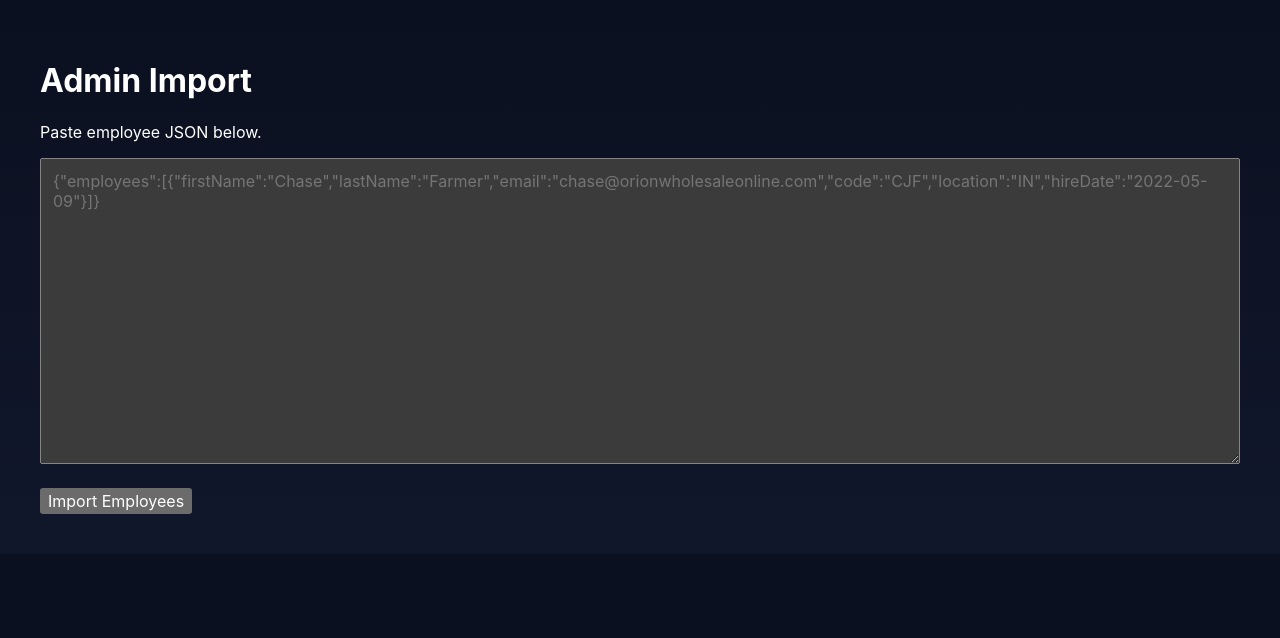
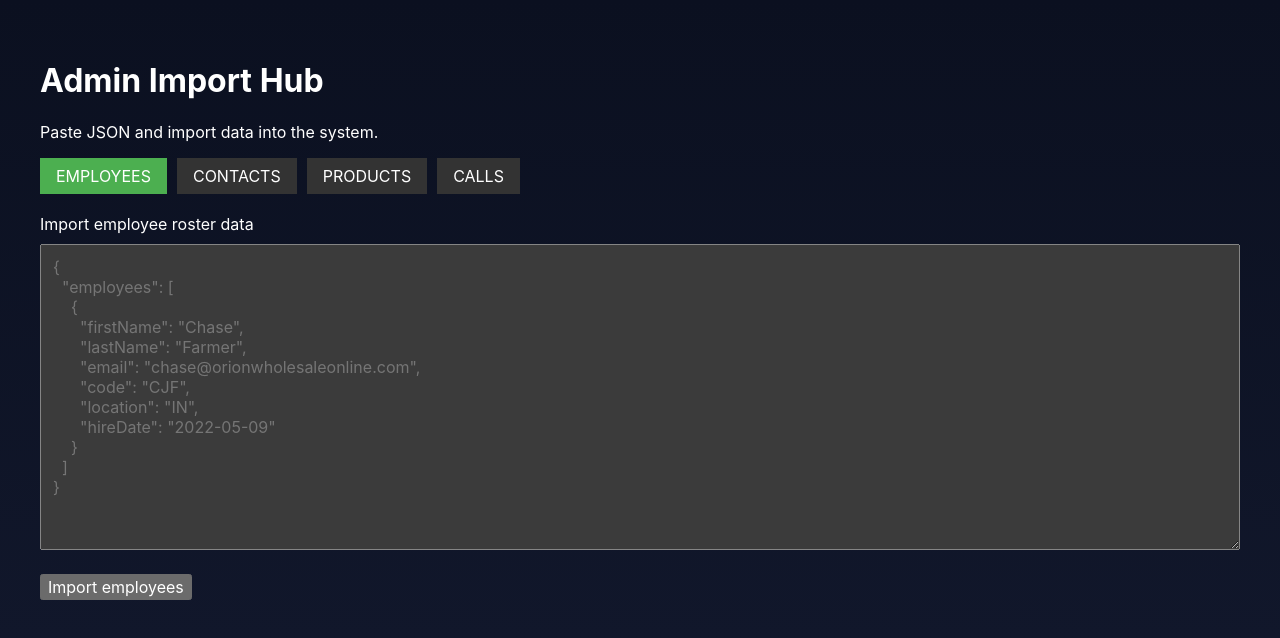
Before and after one commit to GeniusSeeker33/sales_simulator_orion, a React (Vite) app: page /admin/import in a window 1280 px wide. Shown: the top 638 px of the page. Built offline with nearby package versions, Linux system fonts and the light colour scheme.

Commit message:
modified files to add loading state and error handling to the contact import process, as well as to improve the user experience on the dashboard and employee pages. The changes include:

```diff
--- a/src/pages/AdminImport.jsx
+++ b/src/pages/AdminImport.jsx
@@ -1,18 +1,28 @@
 import { useState } from "react";
 
+const TABS = ["employees", "contacts", "products", "calls"];
+
 export default function AdminImport() {
+  const [activeTab, setActiveTab] = useState("employees");
   const [json, setJson] = useState("");
 
-  const importEmployees = async () => {
+  const handleImport = async () => {
+    let endpoint = "";
+
+    if (activeTab === "employees") endpoint = "/api/employees/import";
+    if (activeTab === "contacts") endpoint = "/api/contacts/import";
+    if (activeTab === "products") endpoint = "/api/products/import";
+    if (activeTab === "calls") endpoint = "/api/ringcentral/import";
+
     try {
-      const res = await fetch("/api/employees/import", {
+      const res = await fetch(endpoint, {
         method: "POST",
         headers: { "Content-Type": "application/json" },
         body: json,
       });
 
       const data = await res.json();
-      alert(`Imported ${data.count || 0} employees`);
+      alert(`Imported ${data.count || 0} records`);
     } catch (err) {
       console.error(err);
       alert("Import failed. Check console.");
@@ -21,22 +31,115 @@ export default function AdminImport() {
 
   return (
     <div style={{ padding: "40px", color: "white" }}>
-      <h1>Admin Import</h1>
-      <p>Paste employee JSON below.</p>
+      <h1>Admin Import Hub</h1>
+      <p>Paste JSON and import data into the system.</p>
 
+      {/* Tabs */}
+      <div style={{ marginBottom: 20 }}>
+        {TABS.map((tab) => (
+          <button
+            key={tab}
+            onClick={() => {
+              setActiveTab(tab);
+              setJson("");
+            }}
+            style={{
+              marginRight: 10,
+              padding: "8px 16px",
+              background: activeTab === tab ? "#4CAF50" : "#333",
+              color: "white",
+              border: "none",
+              cursor: "pointer",
+            }}
+          >
+            {tab.toUpperCase()}
+          </button>
+        ))}
+      </div>
+
+      {/* Instructions */}
+      <p style={{ marginBottom: 10 }}>
+        {activeTab === "employees" && "Import employee roster data"}
+        {activeTab === "contacts" && "Import customer/prospect data"}
+        {activeTab === "products" && "Import product catalog from Business Central"}
+        {activeTab === "calls" && "Import RingCentral call logs"}
+      </p>
+
+      {/* Textarea */}
       <textarea
         rows="14"
         style={{ width: "100%", padding: "12px" }}
         value={json}
         onChange={(e) => setJson(e.target.value)}
-        placeholder='{"employees":[{"firstName":"Chase","lastName":"Farmer","email":"chase@orionwholesaleonline.com","code":"CJF","location":"IN","hireDate":"2022-05-09"}]}'
+        placeholder={getPlaceholder(activeTab)}
       />
 
       <br /><br />
 
-      <button onClick={importEmployees}>
-        Import Employees
+      <button onClick={handleImport}>
+        Import {activeTab}
       </button>
     </div>
   );
 }
+
+function getPlaceholder(tab) {
+  if (tab === "employees") {
+    return `{
+  "employees": [
+    {
+      "firstName": "Chase",
+      "lastName": "Farmer",
+      "email": "chase@orionwholesaleonline.com",
+      "code": "CJF",
+      "location": "IN",
+      "hireDate": "2022-05-09"
+    }
+  ]
+}`;
+  }
+
+  if (tab === "contacts") {
+    return `{
+  "contacts": [
+    {
+      "accountName": "ABC Firearms",
+      "contactName": "John Smith",
+      "phone": "8125551234",
+      "email": "john@abc.com",
+      "assignedRep": "CJF",
+      "territory": "IN",
+      "status": "Prospect"
+    }
+  ]
+}`;
+  }
+
+  if (tab === "products") {
+    return `{
+  "products": [
+    {
+      "name": "9mm Ammo",
+      "category": "Ammunition",
+      "price": 12.99,
+      "inventory": 500
+    }
+  ]
+}`;
+  }
+
+  if (tab === "calls") {
+    return `{
+  "calls": [
+    {
+      "repCode": "CJF",
+      "phone": "8125551234",
+      "duration": 180,
+      "outcome": "Connected"
+    }
+  ]
+}`;
+  }
+
+  return "";
+}
--- a/src/pages/Dashboard.jsx
+++ b/src/pages/Dashboard.jsx
@@ -64,7 +64,7 @@ export default function Dashboard() {
   <Layout title="Dashboard">
 
     <div style={{ padding: "12px 0" }}>
-      <a href="/admin/import">Go to Admin Import</a>
+      <Link to="/admin/import">Go to Admin Import</Link>
     </div>
 
     <section className="kpi-grid">
--- a/src/pages/Employees.jsx
+++ b/src/pages/Employees.jsx
@@ -1,17 +1,38 @@
-import { useMemo, useState } from "react";
+import { useEffect, useMemo, useState } from "react";
 import Layout from "../components/layout/Layout";
 import {
-  employees,
+  employees as staticEmployees,
   getEmployeeDisplayName,
   getEmployeeFullName,
   sortEmployeesByHireDate,
 } from "../data/employees";
 
 export default function Employees() {
-  const sortedEmployees = useMemo(() => sortEmployeesByHireDate(employees), []);
+  const [apiEmployees, setApiEmployees] = useState([]);
   const [searchTerm, setSearchTerm] = useState("");
-  const [selectedCode, setSelectedCode] = useState(sortedEmployees[0]?.code ?? null);
+  const [selectedCode, setSelectedCode] = useState(null);
   const [sortMode, setSortMode] = useState("hireDateAsc");
+
+  useEffect(() => {
+    fetch("/api/employees/list")
+      .then((res) => res.json())
+      .then((data) => {
+        if (Array.isArray(data.employees) && data.employees.length > 0) {
+          setApiEmployees(data.employees);
+          setSelectedCode(data.employees[0]?.code ?? null);
+        }
+      })
+      .catch((err) => {
+        console.warn("Using static employee data. API not loaded:", err);
+      });
+  }, []);
+
+  const sourceEmployees = apiEmployees.length > 0 ? apiEmployees : staticEmployees;
+
+  const sortedEmployees = useMemo(
+    () => sortEmployeesByHireDate(sourceEmployees),
+    [sourceEmployees]
+  );
 
   const filteredEmployees = useMemo(() => {
     const normalizedSearch = searchTerm.trim().toLowerCase();
@@ -49,13 +70,17 @@ export default function Employees() {
 
     if (sortMode === "lastNameAsc") {
       list = [...list].sort((a, b) =>
-        `${a.lastName} ${a.firstName}`.localeCompare(`${b.lastName} ${b.firstName}`)
+        `${a.lastName} ${a.firstName}`.localeCompare(
+          `${b.lastName} ${b.firstName}`
+        )
       );
     }
 
     if (sortMode === "locationAsc") {
       list = [...list].sort((a, b) =>
-        `${a.location} ${a.lastName}`.localeCompare(`${b.location} ${b.lastName}`)
+        `${a.location} ${a.lastName}`.localeCompare(
+          `${b.location} ${b.lastName}`
+        )
       );
     }
 
@@ -63,21 +88,20 @@ export default function Employees() {
   }, [searchTerm, sortedEmployees, sortMode]);
 
   const selectedEmployee = useMemo(() => {
-    const fromFiltered =
-      filteredEmployees.find((employee) => employee.code === selectedCode) ?? null;
-
-    if (fromFiltered) return fromFiltered;
-
-    return filteredEmployees[0] ?? null;
+    return (
+      filteredEmployees.find((employee) => employee.code === selectedCode) ||
+      filteredEmployees[0] ||
+      null
+    );
   }, [filteredEmployees, selectedCode]);
 
   const locationCounts = useMemo(() => {
-    return employees.reduce((acc, employee) => {
+    return sourceEmployees.reduce((acc, employee) => {
       const location = employee.location || "Unknown";
       acc[location] = (acc[location] || 0) + 1;
       return acc;
     }, {});
-  }, []);
+  }, [sourceEmployees]);
 
   return (
     <Layout title="Employees">
@@ -96,7 +120,7 @@ export default function Employees() {
             <div className="detail-grid" style={{ marginBottom: 16 }}>
               <div className="mini-stat">
                 <span>Total Employees</span>
-                <strong>{employees.length}</strong>
+                <strong>{sourceEmployees.length}</strong>
               </div>
 
               <div className="mini-stat">
@@ -112,7 +136,8 @@ export default function Employees() {
               <div className="mini-stat">
                 <span>Remote</span>
                 <strong>
-                  {(locationCounts["Remote-NH"] ?? 0) + (locationCounts["Remote SC"] ?? 0)}
+                  {(locationCounts["Remote-NH"] ?? 0) +
+                    (locationCounts["Remote SC"] ?? 0)}
                 </strong>
               </div>
             </div>
@@ -129,10 +154,7 @@ export default function Employees() {
                 style={{ minWidth: 280 }}
               />
 
-              <select
-                value={sortMode}
-                onChange={(e) => setSortMode(e.target.value)}
-              >
+              <select value={sortMode} onChange={(e) => setSortMode(e.target.value)}>
                 <option value="hireDateAsc">Hire Date: Oldest First</option>
                 <option value="hireDateDesc">Hire Date: Newest First</option>
                 <option value="lastNameAsc">Last Name: A-Z</option>
@@ -156,7 +178,9 @@ export default function Employees() {
                   {filteredEmployees.map((employee) => (
                     <tr
                       key={employee.code}
-                      className={selectedEmployee?.code === employee.code ? "row-active" : ""}
+                      className={
+                        selectedEmployee?.code === employee.code ? "row-active" : ""
+                      }
                       onClick={() => setSelectedCode(employee.code)}
                     >
                       <td>{getEmployeeFullName(employee)}</td>
@@ -224,12 +248,12 @@ export default function Employees() {
 
                 <div className="feedback-row">
                   <span>Phone</span>
-                  <strong>{selectedEmployee.phone}</strong>
+                  <strong>{selectedEmployee.phone || "—"}</strong>
                 </div>
 
                 <div className="feedback-row">
                   <span>Email</span>
-                  <strong>{selectedEmployee.email}</strong>
+                  <strong>{selectedEmployee.email || "—"}</strong>
                 </div>
 
                 <div className="feedback-row">
@@ -253,12 +277,13 @@ export default function Employees() {
 
                 <div className="feedback-row">
                   <span>Next Build Step</span>
-                  <strong>Connect rep metrics + compensation</strong>
+                  <strong>Connect rep metrics + RingCentral activity</strong>
                 </div>
 
                 <p className="coach-text">
-                  This employee profile is now ready to connect to live KPI performance,
-                  compensation plan logic, dashboard tracking, and leadership reporting.
+                  This employee profile is ready to connect to live KPI performance,
+                  compensation plan logic, call activity, dashboard tracking, and manager
+                  coaching.
                 </p>
               </div>
             </>
```
Also changed, not shown: api/contacts/import.js (+45 -16 lines), api/contacts/list.js (+8 -4 lines).
